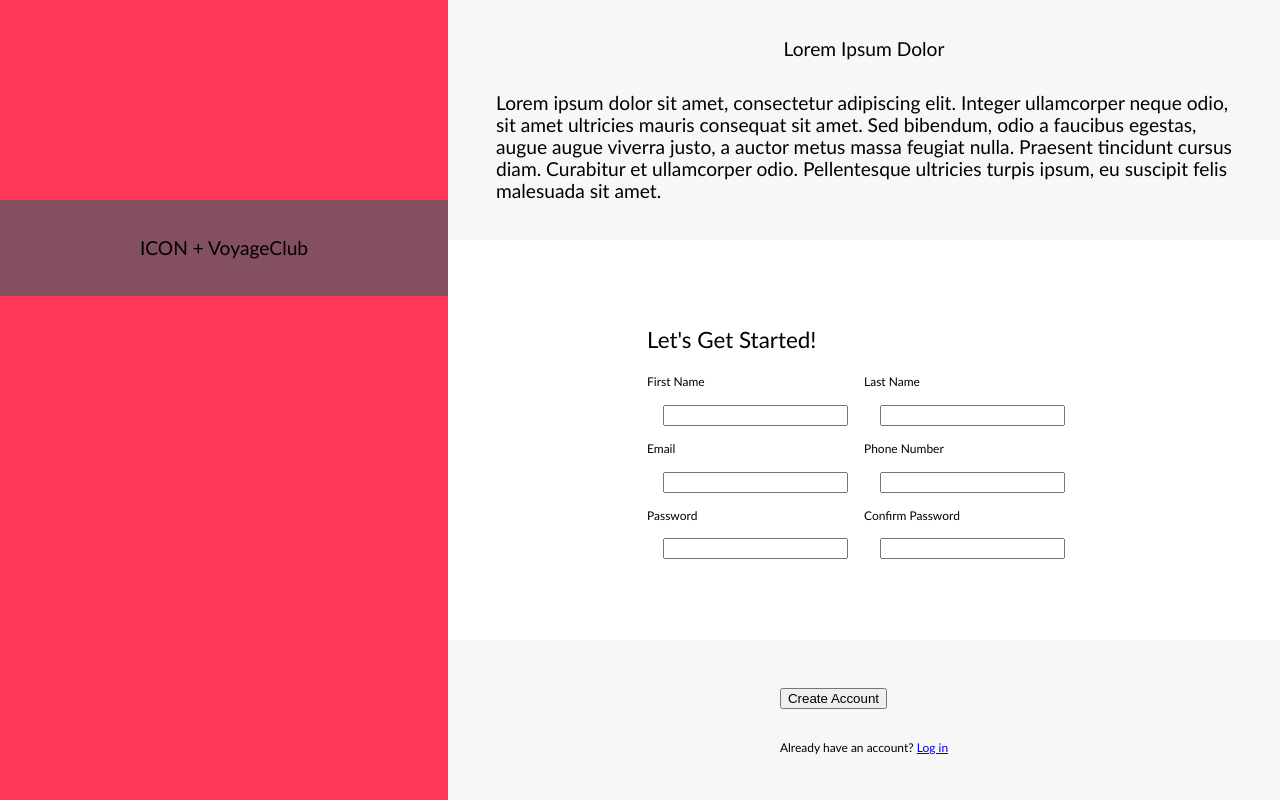
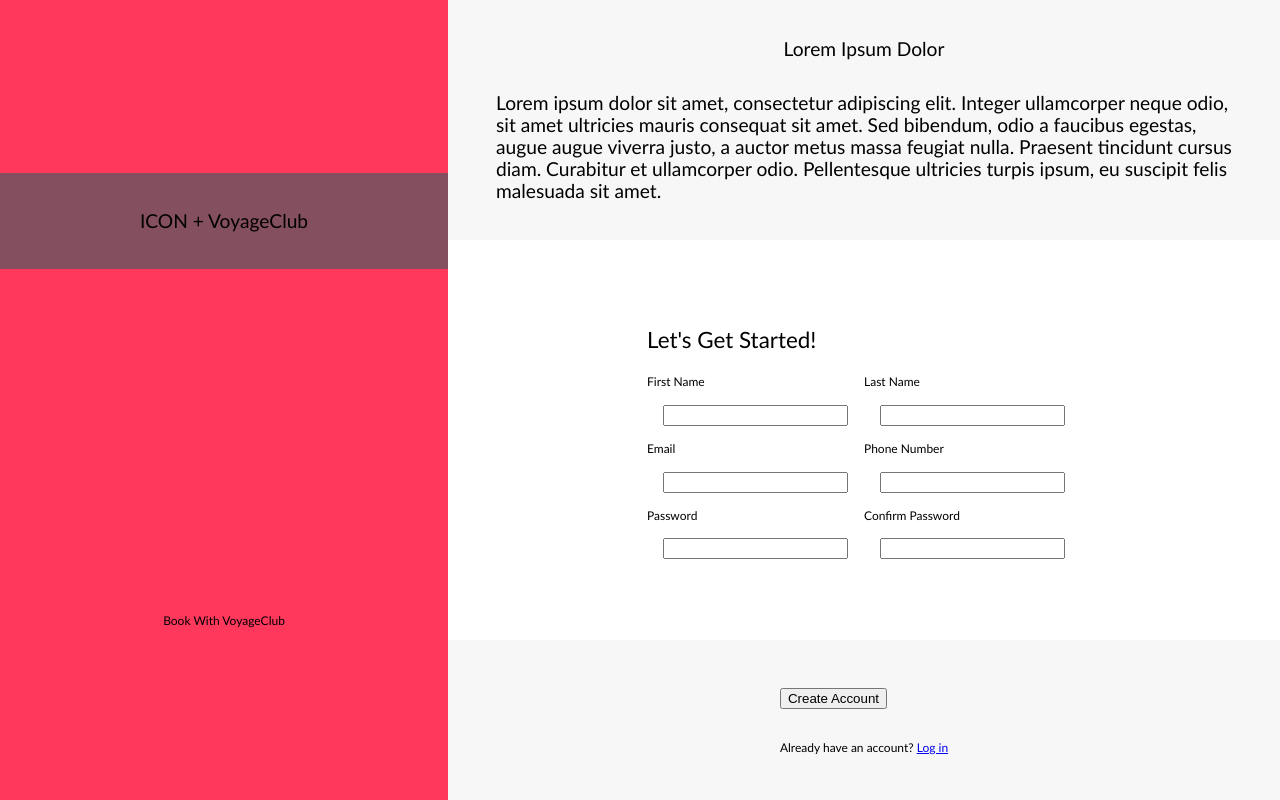
Before and after one commit to iyilmaz24/sign-up-form, a plain HTML site: page index.html in a window 1280 px wide. Drawn offline with Linux system fonts and the light colour scheme.

Commit message:
add small subtext to left half, add css flexbox rules

```diff
--- a/index.html
+++ b/index.html
@@ -18,6 +18,9 @@
                     ICON +  VoyageClub
                 </span>
             </div>
+        </div>
+        <div id="left-subtext-div">
+            Book With VoyageClub
         </div>
     </div>
 
--- a/styles.css
+++ b/styles.css
@@ -30,12 +30,11 @@ body
 {
     background-color: #FF385C;
     flex-basis: 35%;
-    justify-content: center;
+    justify-content: space-around;
 }
 
 #left-branded-div
 {
-    margin-top: -19rem;
     font-size: 1.2rem;
     width: 100%;
     text-align: center;
@@ -50,6 +49,11 @@ body
 #left-text
 {
     line-height: 6rem;
+}
+
+#left-subtext-div
+{
+    font-size: 0.75rem;
 }
 
 #right-half
```
